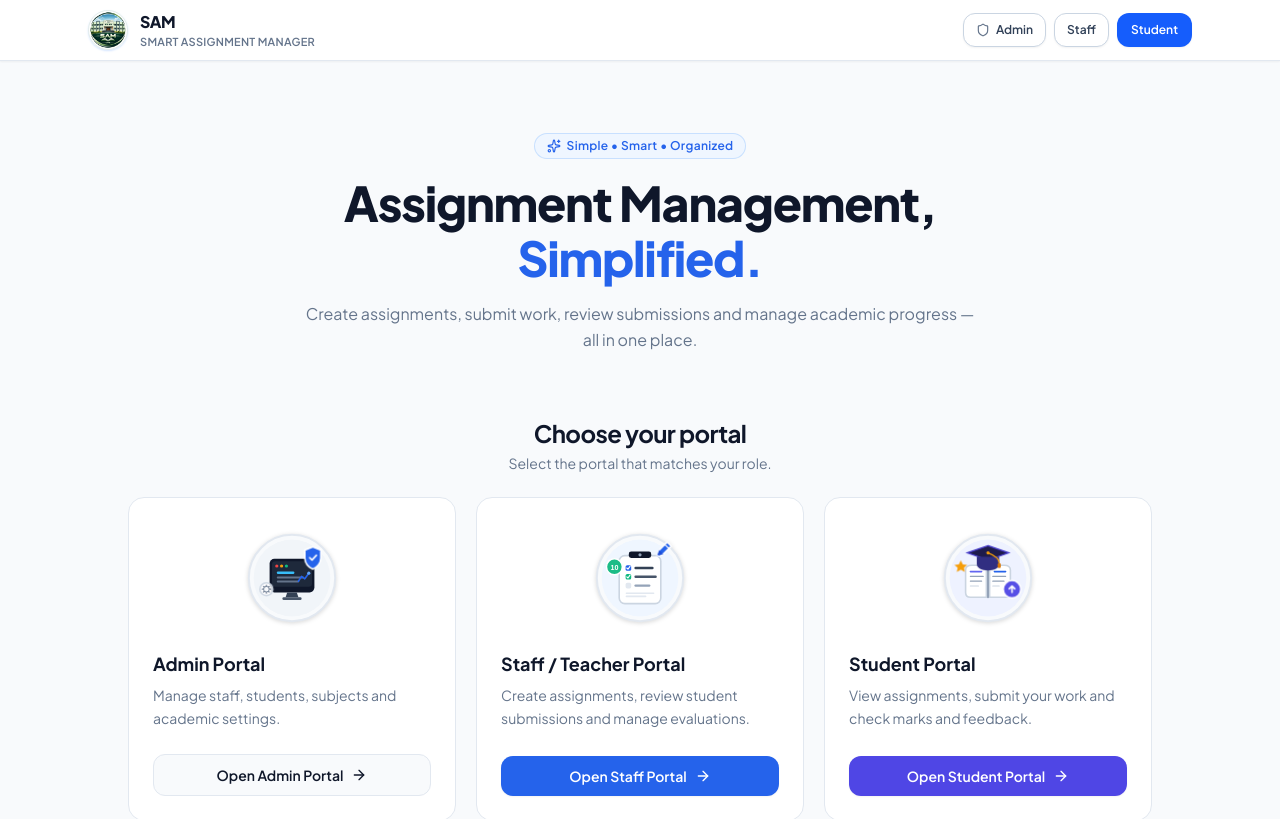
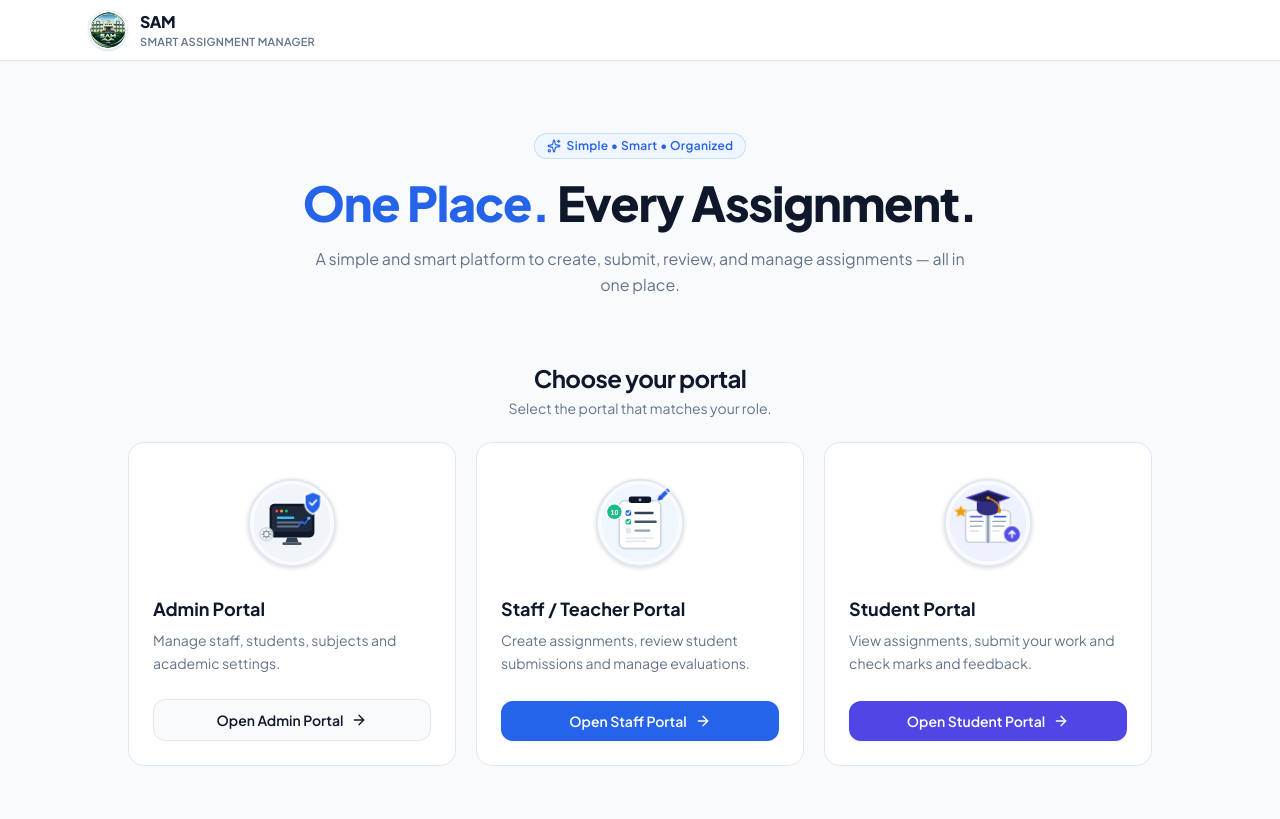
Before and after one commit to ramayanamraghuram04-rgb/SAM, a React (Vite) app: page / in a window 1280 px wide. Shown: the top 819 px of the page. Built offline with nearby package versions, Linux system fonts and the light colour scheme; no server answers.

Commit message:
feat(landing): remodel top navigation and hero tagline

```diff
--- a/src/pages/public/LandingPage.tsx
+++ b/src/pages/public/LandingPage.tsx
@@ -1,6 +1,5 @@
 import React from 'react';
 import {
-  Shield,
   ArrowRight,
   UserCheck,
   FileText,
@@ -8,7 +7,6 @@ import {
   CheckCircle2,
   Sparkles
 } from 'lucide-react';
-import { Button } from '../../components/common/Button';
 import { AdminSticker } from '../../components/illustrations/AdminSticker';
 import { TeacherSticker } from '../../components/illustrations/TeacherSticker';
 import { StudentSticker } from '../../components/illustrations/StudentSticker';
@@ -22,11 +20,10 @@ export const LandingPage: React.FC<LandingPageProps> = ({ onGoToLogin }) => {
   return (
     <div className="min-h-screen bg-[#F8FAFC] text-[#0F172A] flex flex-col justify-between selection:bg-[#2563EB] selection:text-white">
 
-      {/* 2. TOP HEADER - Compact, Professional, Fixed Height (14/16) */}
+      {/* 2. TOP HEADER - Clean, Minimal Brand Header */}
       <header className="sticky top-0 z-40 bg-white/95 backdrop-blur-md border-b border-[#E2E8F0] shadow-xs">
-        <div className="max-w-6xl mx-auto px-4 sm:px-6 h-15 flex items-center justify-between">
-
-          {/* Left: SAM Logo, Name, Subtitle */}
+        <div className="max-w-6xl mx-auto px-4 sm:px-6 h-15 flex items-center">
+          {/* SAM Logo, Name, Subtitle */}
           <div className="flex items-center gap-3">
             <div className="shrink-0">
               <SamLogo size="md" className="shadow-sm shadow-blue-500/20" />
@@ -40,42 +37,13 @@ export const LandingPage: React.FC<LandingPageProps> = ({ onGoToLogin }) => {
               </p>
             </div>
           </div>
-
-          {/* Right: Role Navigation Buttons */}
-          <nav className="flex items-center gap-1.5 sm:gap-2">
-            <Button
-              variant="outline"
-              size="sm"
-              onClick={() => onGoToLogin('admin')}
-              leftIcon={<Shield className="w-3.5 h-3.5 text-[#64748B]" />}
-              className="text-xs font-semibold px-2.5 sm:px-3 border-[#E2E8F0] hover:bg-slate-50 hover:text-[#0F172A]"
-            >
-              Admin
-            </Button>
-            <Button
-              variant="outline"
-              size="sm"
-              onClick={() => onGoToLogin('staff')}
-              className="text-xs font-semibold px-2.5 sm:px-3 border-[#E2E8F0] hover:bg-slate-50 hover:text-[#0F172A]"
-            >
-              Staff
-            </Button>
-            <Button
-              variant="primary"
-              size="sm"
-              onClick={() => onGoToLogin('student')}
-              className="text-xs font-semibold px-3 sm:px-3.5 bg-[#2563EB] hover:bg-blue-700 text-white shadow-xs"
-            >
-              Student
-            </Button>
-          </nav>
         </div>
       </header>
 
       {/* Main Content Area */}
       <main className="flex-1 max-w-6xl w-full mx-auto px-4 sm:px-6 py-8 sm:py-14 space-y-12 sm:space-y-16">
 
-        {/* 3. HERO SECTION - Clean, Balanced, No Huge Empty Spaces, No Excessive Gradients */}
+        {/* 3. HERO SECTION - Clean, Balanced, No Huge Empty Spaces */}
         <section className="text-center space-y-4 max-w-3xl mx-auto pt-2 sm:pt-4">
 
           {/* Small Badge */}
@@ -85,13 +53,14 @@ export const LandingPage: React.FC<LandingPageProps> = ({ onGoToLogin }) => {
           </div>
 
           {/* Main Heading */}
-          <h1 className="text-3xl sm:text-5xl font-extrabold text-[#0F172A] tracking-tight leading-[1.15] sm:leading-[1.15]">
-            Assignment Management, <span className="text-[#2563EB]">Simplified.</span>
+          <h1 className="text-3xl sm:text-5xl font-extrabold tracking-tight leading-[1.15] sm:leading-[1.15]">
+            <span className="text-[#2563EB]">One Place.</span>{' '}
+            <span className="text-[#0F172A]">Every Assignment.</span>
           </h1>
 
           {/* Supporting Text */}
           <p className="text-sm sm:text-base text-[#64748B] max-w-2xl mx-auto leading-relaxed font-normal">
-            Create assignments, submit work, review submissions and manage academic progress — all in one place.
+            A simple and smart platform to create, submit, review, and manage assignments — all in one place.
           </p>
         </section>
 
```
